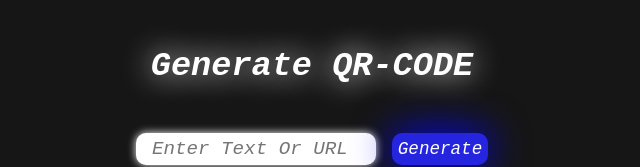
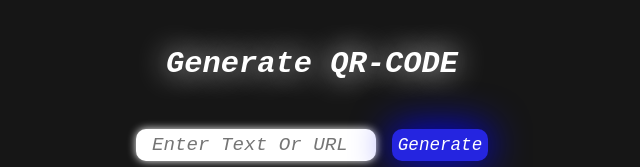
Before and after one commit to TejasNasre/qrcodeGenerator, a plain HTML site: page index.html in a window 1280 px wide. Shown: the top 167 px of the page, without its empty margins (328-968 px from the left). Drawn offline with Linux system fonts and the light colour scheme.

Commit message:
Update style.css

```diff
--- a/style.css
+++ b/style.css
@@ -21,7 +21,7 @@ main{
 h1{
     margin: 2rem;
     text-shadow: 0px 0px 30px white;
-    font-size: 2.1rem;
+    font-size: 1.9rem;
 }
 
 h2{
```
